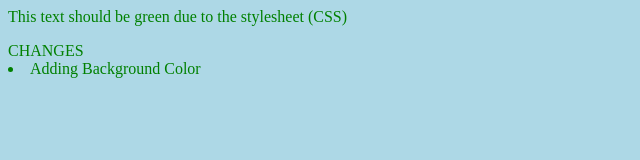
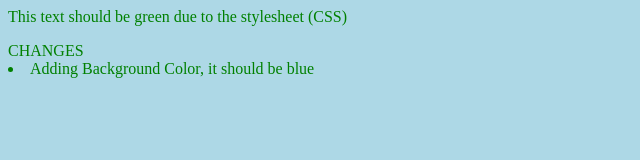
Before and after one commit to Bishop-Ireton-Summer-Camp/Portfolio, a plain HTML site: page index.html in a window 1280 px wide. Shown: the whole page, without its empty margins (0-640 px from the left). Drawn offline with Linux system fonts and the light colour scheme.

Commit message:
Added text about background color

```diff
--- a/index.html
+++ b/index.html
@@ -5,7 +5,7 @@
     <body>
         <p>This text should be green due to the stylesheet (CSS)</p>
         CHANGES
-        <li>Adding Background Color</li>
+        <li>Adding Background Color, it should be blue</li>
         <script type="text/javascript" src="index.js"></script>
     </body>
 </html>
```
